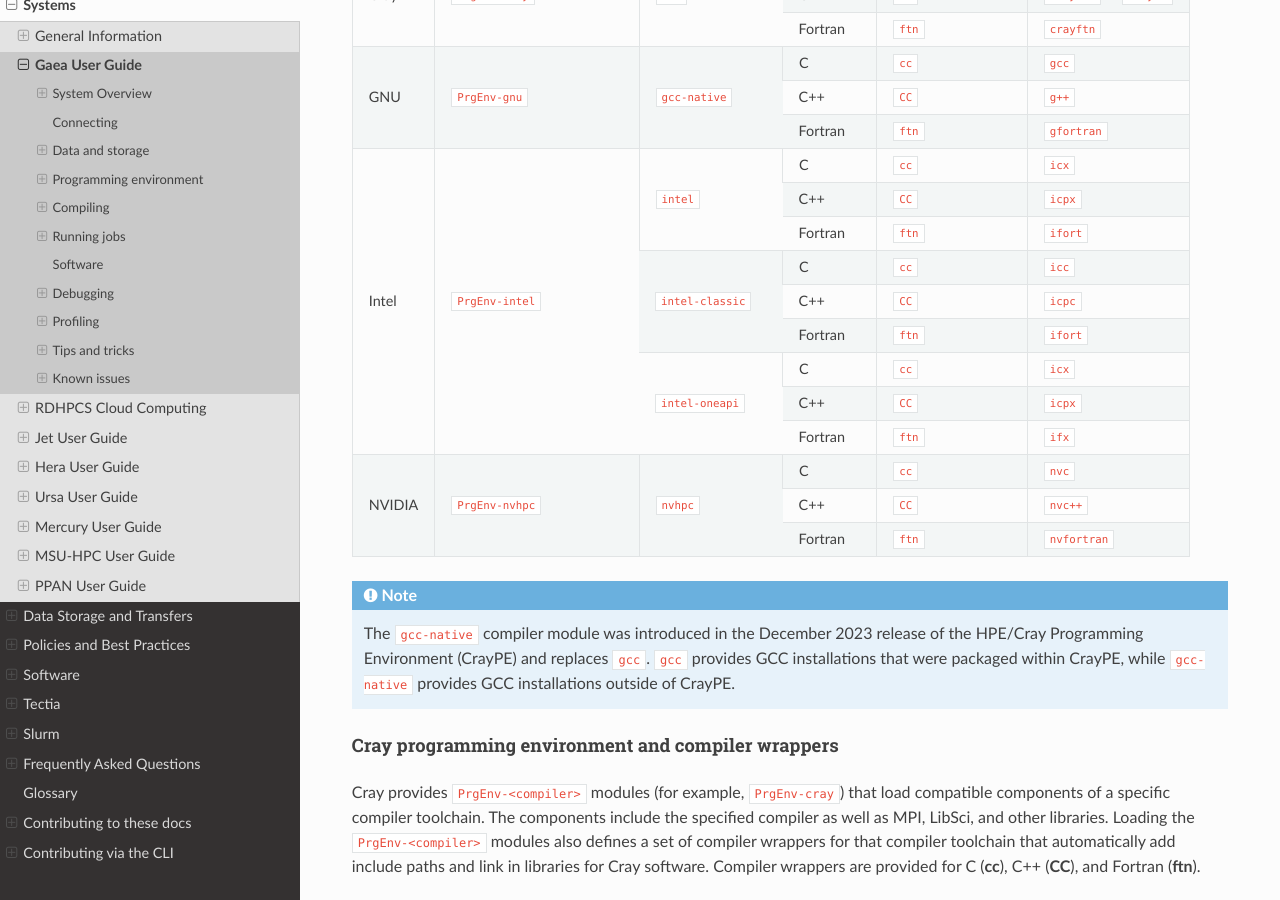
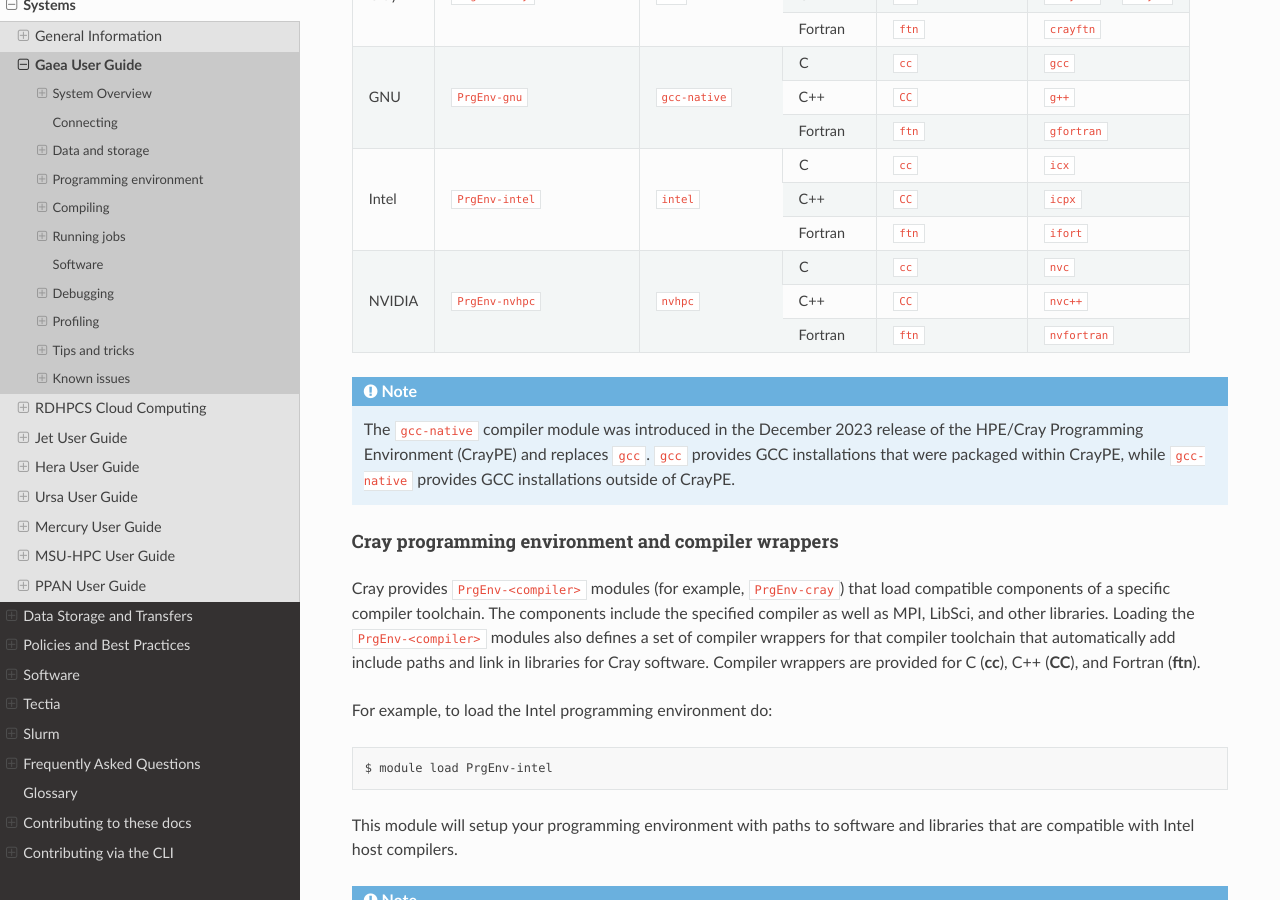
Before and after one commit to NOAA-RDHPCS/noaa-rdhpcs.github.io, a Sphinx documentation site: the page built from source/systems/gaea_user_guide.rst, in a window 1280 px wide and 900 px high, scrolled down 9088 px. Built offline with Sphinx 7.4.7 and the Read the Docs theme 3.1.0, drawn with Linux system fonts in a browser that asks for light colours; pages that are not in the unit, such as notebooks, are missing from menus.

Commit message:
Update Gaea UG - remove intel-classic and intel-oneapi module references

```diff
--- a/source/systems/gaea_user_guide.rst
+++ b/source/systems/gaea_user_guide.rst
@@ -634,8 +634,7 @@ table below lists details about each of the module-provided compilers.
 .. |pe_gnu| replace:: ``PrgEnv-gnu``
 .. |pe_intel| replace:: ``PrgEnv-intel``
 .. |pe_nvhpc| replace:: ``PrgEnv-nvhpc``
-.. |intel_cl| replace:: ``intel-classic``
-.. |intel_oa| replace:: ``intel-oneapi``
+
 
 +--------+-------------+----------------+----------+----------+---------------+
 | Vendor | Programming | Compiler       | Language | Compiler | Compiler      |
@@ -666,18 +665,6 @@ table below lists details about each of the module-provided compilers.
 |        |             |                | C++      | ``CC``   | ``icpx``      |
 |        |             |                +----------+----------+---------------+
 |        |             |                | Fortran  | ``ftn``  | ``ifort``     |
-|        |             +----------------+----------+----------+---------------+
-|        |             | |intel_cl|     | C        | ``cc``   | ``icc``       |
-|        |             |                +----------+----------+---------------+
-|        |             |                | C++      | ``CC``   | ``icpc``      |
-|        |             |                +----------+----------+---------------+
-|        |             |                | Fortran  | ``ftn``  | ``ifort``     |
-|        |             +----------------+----------+----------+---------------+
-|        |             | |intel_oa|     | C        | ``cc``   | ``icx``       |
-|        |             |                +----------+----------+---------------+
-|        |             |                | C++      | ``CC``   | ``icpx``      |
-|        |             |                +----------+----------+---------------+
-|        |             |                | Fortran  | ``ftn``  | ``ifx``       |
 +--------+-------------+----------------+----------+----------+---------------+
 | NVIDIA | |pe_nvhpc|  | ``nvhpc``      | C        | ``cc``   | ``nvc``       |
 |        |             |                +----------+----------+---------------+
```
